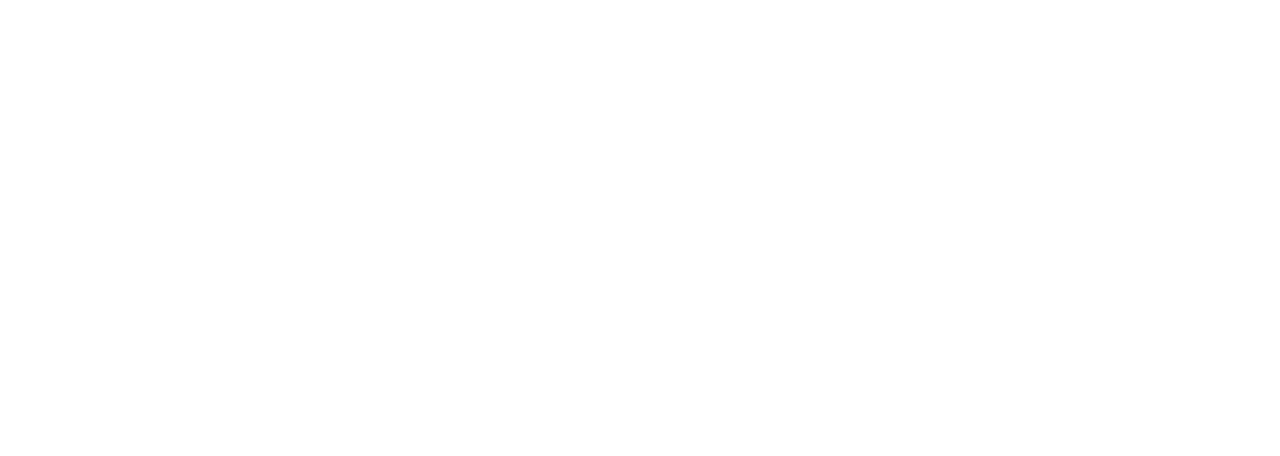
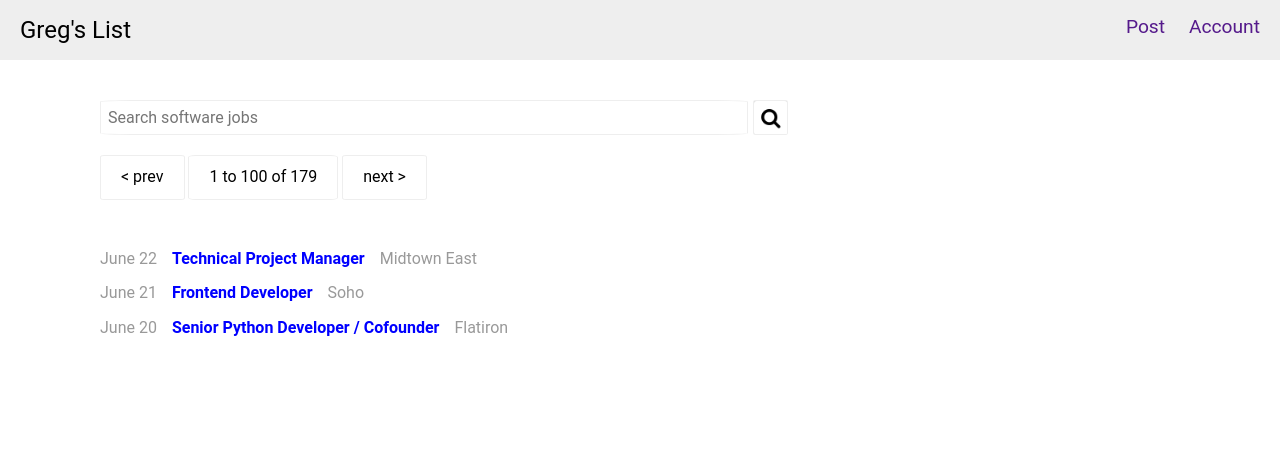
Before and after one commit to megmatty/gregs_list, a plain HTML site: page index.html in a window 1280 px wide. Drawn offline with nearby package versions, Linux system fonts and the light colour scheme.

Commit message:
html, css pre-refactor

```diff
--- a/index.html
+++ b/index.html
@@ -2,9 +2,41 @@
 <html>
 	<head>
 		<title>Greg's List</title>
+		<meta charset="utf-8" name="description" content="Greg's List is a search site where you can find a developer job.">
+		<link rel="stylesheet" type="text/css" href="https://cdnjs.cloudflare.com/ajax/libs/normalize/5.0.0/normalize.min.css">
+		<link href="https://fonts.googleapis.com/css?family=Roboto rel="stylesheet">
 		<link rel="stylesheet" type="text/css" href="main.css">
 	</head>
+
 	<body>
+
+		<nav>
+			<h2 class="name">Greg's List</h2>
+			<ul>
+				<li><a href="">Post</a></li>
+				<li><a href="">Account</a></li>
+			</ul>
+		</nav>
+
+		<div class="container">
+			<form>
+				<input type="search" name="search" placeholder="Search software jobs">
+				<img class="search-icon" src="img/magnifying-glass.png">
+			</form>
+
+			<div class="button-nav">
+				<span class="prev-next"><  prev</span>
+				<span class="prev-next">1 to 100 of 179</span>
+				<span class="prev-next">next  ></span>
+			</div>
+
+			<div class="listings">
+				<p><span class="grey-text">June 22</span><span class="job-text">Technical Project Manager</span><span class="grey-text">Midtown East</span></p>
+				<p><span class="grey-text">June 21</span><span class="job-text">Frontend Developer</span><span class="grey-text">Soho</span></p>
+				<p><span class="grey-text">June 20</span><span class="job-text">Senior Python Developer / Cofounder</span><span class="grey-text">Flatiron</span></p>
+			</div>
+		</div>
+
 
 	</body>
 </html>
--- a/main.css
+++ b/main.css
@@ -0,0 +1,97 @@
+* {
+	box-sizing: border-box;
+}
+
+body {
+	font-family: 'Roboto', sans-serif;
+}
+
+.name {
+	font-weight: normal;
+	float: left;
+	margin-top: 17px;
+	padding-left: 20px;
+}
+
+nav {
+	background-color: #eee;
+	position: fixed;
+	width: 100%;
+	height: 60px;
+	float: right;
+}
+
+ul {
+	float: right;
+}
+
+li {
+	list-style: none;
+	display: inline-block;
+	font-size: 1.2em;
+	padding-right: 20px;
+}
+
+a {
+	text-decoration: none;
+}
+
+.container {
+	padding: 100px;
+}
+
+input[type="search"] {
+	height: 35px;
+	width: 60%;
+	border-radius: 5%;
+	border: 1px solid #eee;
+}
+
+::-webkit-input-placeholder {
+	padding-left: 5px;
+}
+
+::-moz-input-placeholder {
+	padding-left: 5px;
+}
+
+.grey-text {
+	color: #999;
+	padding-right: 15px;
+}
+
+.job-text {
+	color: blue;
+	font-weight: bold;
+	padding-right: 15px;
+}
+
+form {
+	position: relative;
+}
+
+.search-icon, .prev-next {
+	border: 1px solid #eee;
+	border-radius: 5%;
+}
+
+.search-icon {
+	width: 35px;
+	position: absolute;
+	margin-left: 5px;
+
+}
+
+.button-nav {
+	margin-top: 20px;
+}
+
+.prev-next {
+	display: inline-block;
+	height: 45px;
+	padding: 12px 20px;
+}
+
+.listings {
+	margin-top: 50px;
+}
```
Lines whose indentation alone changed are shown as unchanged.
